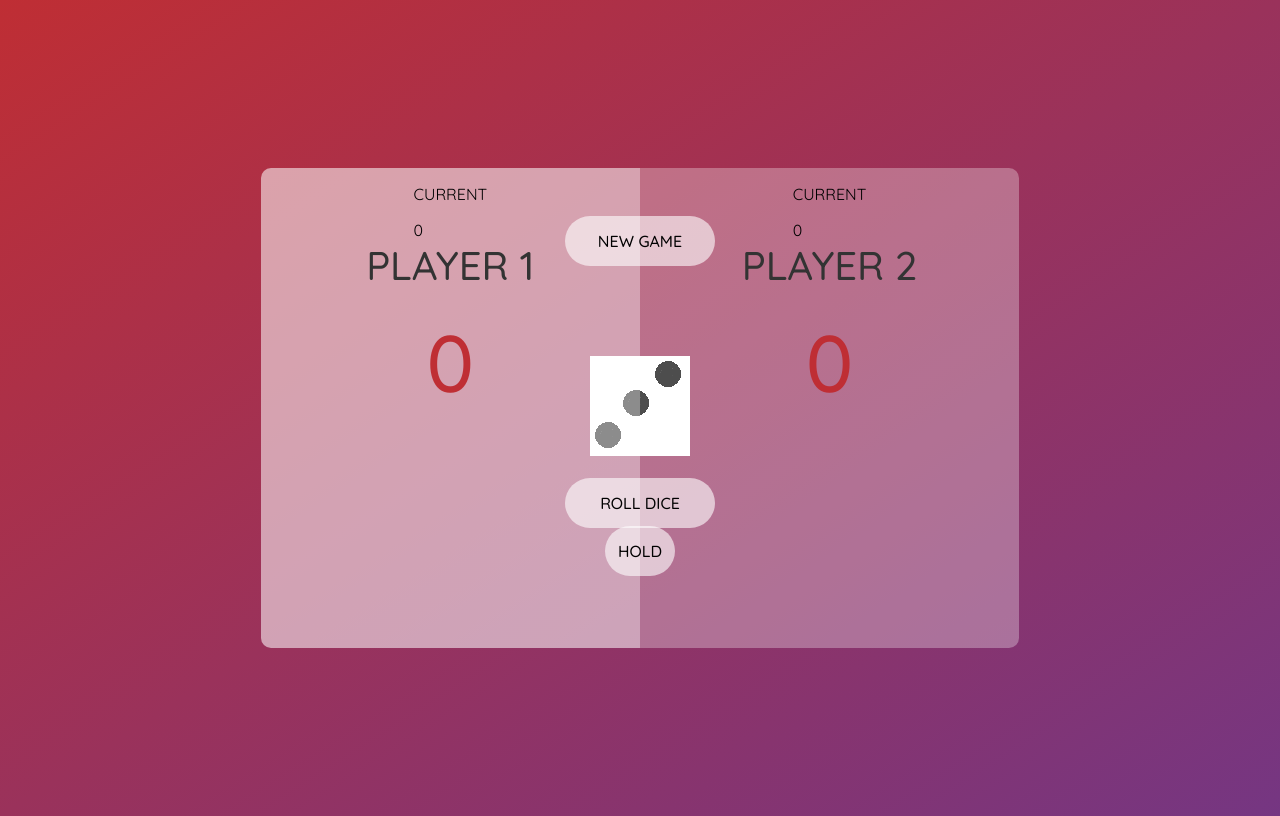
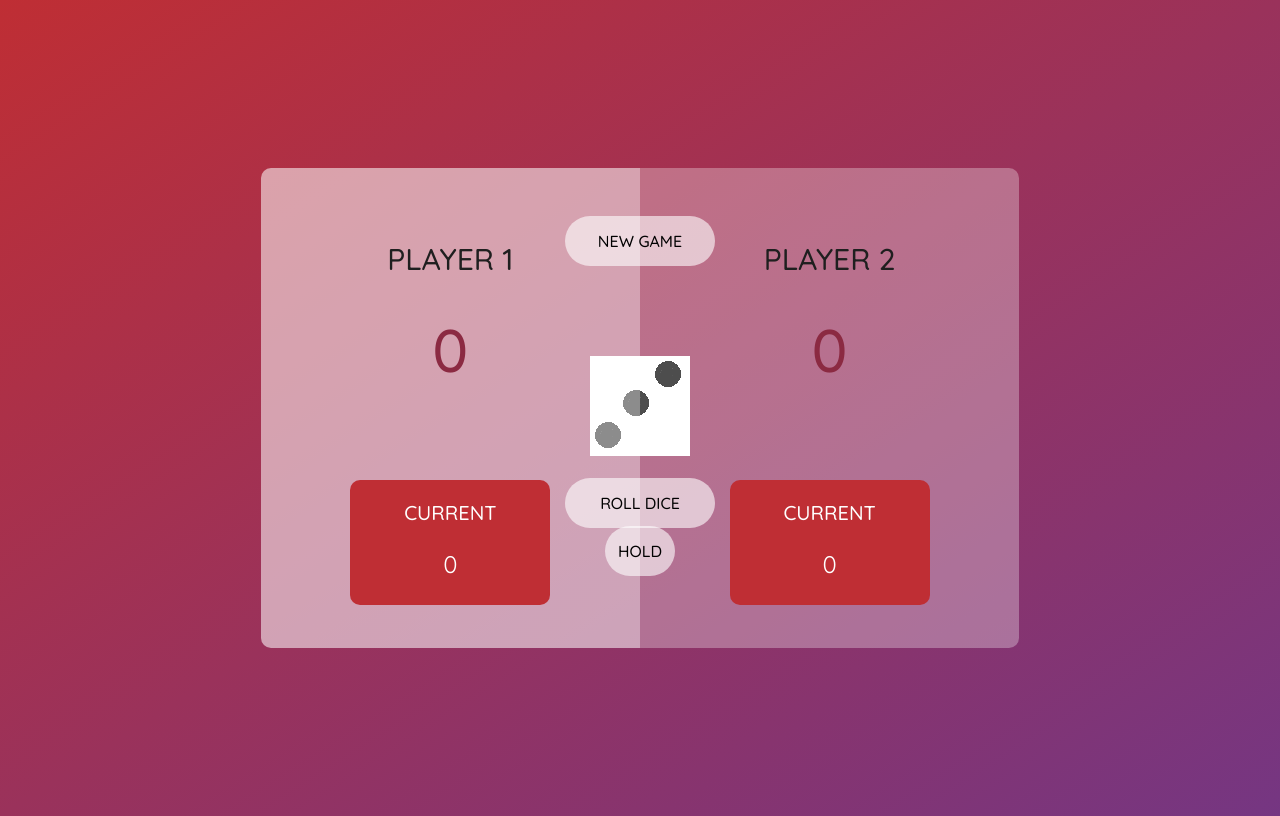
Before and after one commit to tahaatb/Die-Game, a plain HTML site: page index.html in a window 1280 px wide. Drawn offline with Linux system fonts and the light colour scheme.

Commit message:
Added current box

```diff
--- a/index.html
+++ b/index.html
@@ -13,12 +13,12 @@
       <button class="new">NEW GAME</button>
       <button class="roll">ROLL DICE</button>
       <button class="hold">HOLD</button>
-      <div class="die"><img src="images/3-die.png" alt=""></div>
+      <div class="die"><img src="images/3-die.png" alt="" /></div>
       <div class="left">
         <h2 class="player">PLAYER 1</h2>
         <p class="number">0</p>
         <div class="current">
-          <p>CURRENT</p>
+          <p class="curr-title">CURRENT</p>
           <p class="current-number">0</p>
         </div>
         <div class="box"></div>
@@ -27,7 +27,7 @@
         <h2 class="player">PLAYER 2</h2>
         <p class="number">0</p>
         <div class="current">
-          <p>CURRENT</p>
+          <p class="curr-title">CURRENT</p>
           <p class="current-number">0</p>
         </div>
         <div class="box"></div>
--- a/style.css
+++ b/style.css
@@ -3,7 +3,7 @@
 * {
   font-family: "Quicksand", sans-serif;
   box-sizing: border-box;
-  overflow: auto;
+  overflow: none;
 }
 
 body {
@@ -53,17 +53,17 @@ body {
   position: absolute;
   top: 15%;
   font-weight: 500;
-  font-size: 2.5rem;
-  color: #333333;
+  font-size: 30px;
+  color: #1f1f1f;
   padding: 0;
   margin: 0;
 }
 .number {
   position: absolute;
   top: 30%;
-  font-size: 5rem;
+  font-size: 60px;
   font-weight: 500;
-  color: #bf2e34;
+  color: #8b2a42;
   padding: 0;
   margin: 0;
 }
@@ -92,3 +92,22 @@ button {
   bottom: 15%;
   width: 70px;
 }
+
+.current {
+  height: 125px;
+  width: 200px;
+  background-color: #bf2e34;
+  position: absolute;
+  border-radius: 10px;
+  top: 65%;
+  text-align: center;
+  color: white;
+}
+
+.curr-title {
+  font-size: 20px;
+  font-weight: 500;
+}
+.current .current-number {
+  font-size: 1.5rem;
+}
```
